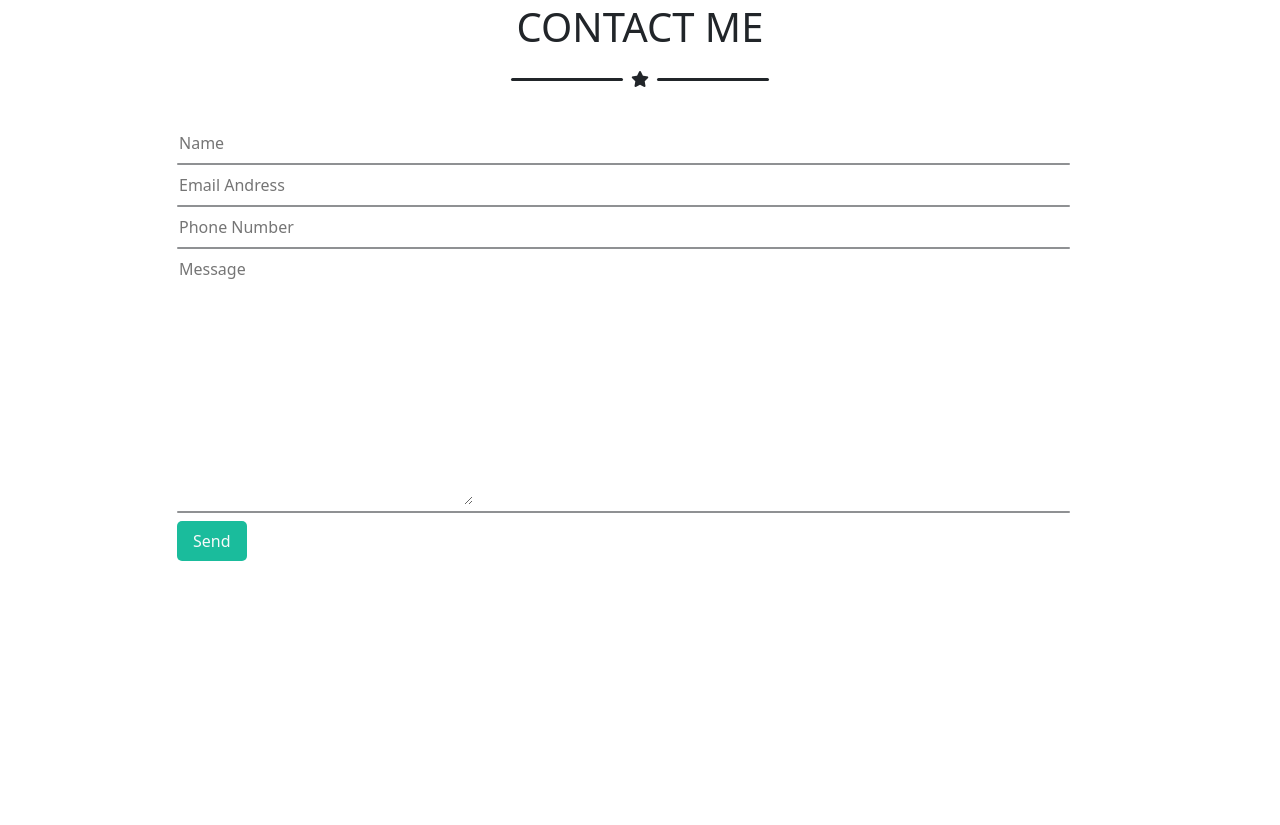
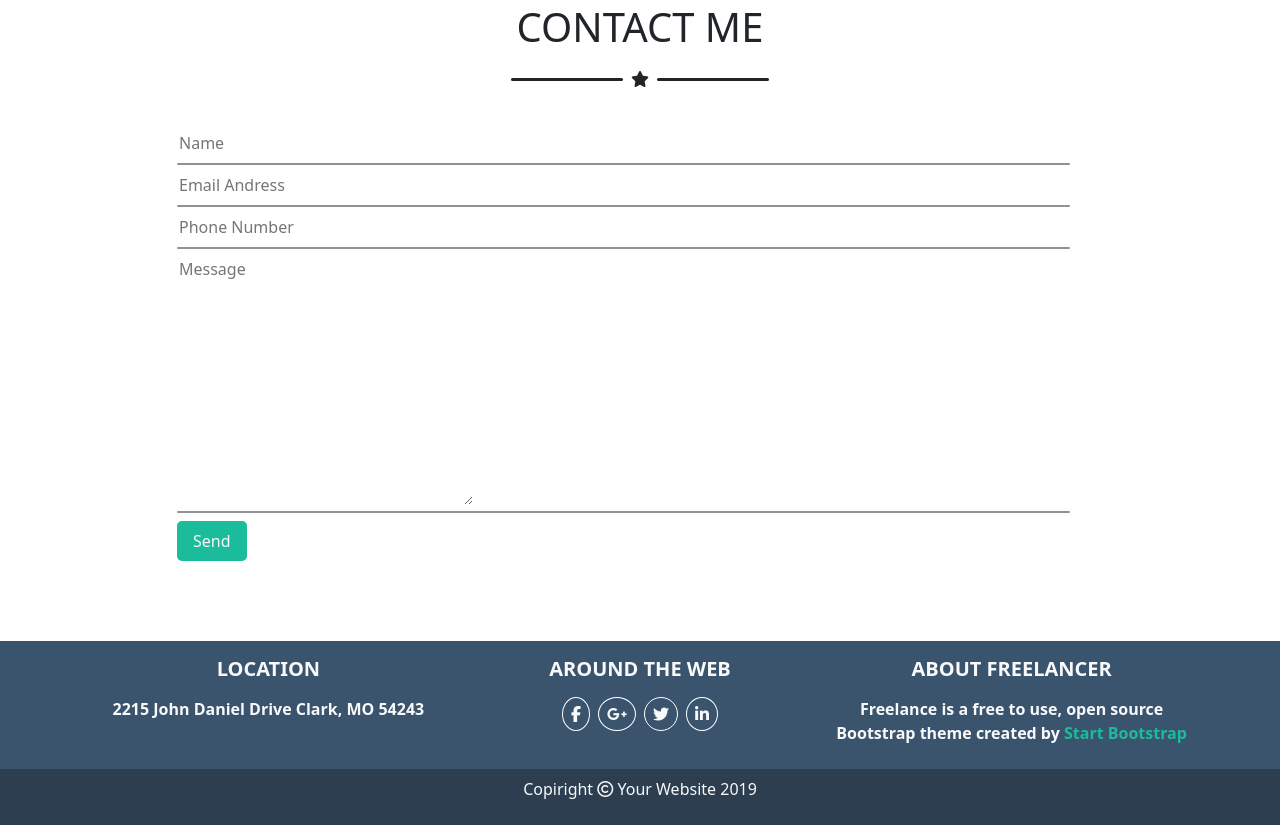
Before and after one commit to igorliotta/html-css-bootstrap-freelancer, a plain HTML site: page index.html in a window 1280 px wide. Shown: the part 1836-2661 px from the top of the page. Before the commit the page ends 2477 px from the top, so only its background shows below. Drawn offline with nearby package versions, Linux system fonts and the light colour scheme.

Commit message:
Added: content in footer section

```diff
--- a/css/app.css
+++ b/css/app.css
@@ -61,6 +61,26 @@
 .send-button {
     background-color: #1ABC9C;
     border-radius: 5px;
+}
+
+/* FOOTER */
+
+.footer-up {
+    background-color: #3A546D;
+}
+
+.footer-down {
+    background-color: #2C3E50;
+}
+
+.green {
+    color: #1ABC9C;
+}
+
+.social {
+    border: 1px solid white;
+    line-height: 2px;
+    border-radius: 50%;
 }
 
 /* MEDIAQUEERY */
--- a/index.html
+++ b/index.html
@@ -222,19 +222,61 @@
 
        <!-- FOOTER -->
 
-       <div class="container">
-        <div class="row">
+      <footer class="footer-page">
+       <section class="footer-up">
+        <div class="container">
+            <div class="row">
 
-            <div class="col-12 d-flex justify-content-center footer-first-col">
-                <div class="col-4"></div>
-                <div class="col-4"></div>
-                <div class="col-4"></div>
+                <div class="col-12 d-flex justify-content-center footer-first-col py-2">
+                    <div class="col-4 flex-column align-items-center justify-content-center text-center fw-bold">
+                        <div class="col d-flex justify-content-center align-items-center">
+                            <h5 class="h5 text-light text-uppercase fw-bold py-2">Location</h5>
+                        </div>
+                        <div class="col d-flex justify-content-center align-items-center">
+                            <p class="text-light">2215 John Daniel Drive Clark, MO 54243</p>
+                        </div>
+                    </div>
+
+                    <div class="col-4 flex-column align-items-center justify-content-center text-center fw-bold">
+                        <div class="col d-flex justify-content-center align-items-center">
+                            <h5 class="h5 text-light text-uppercase fw-bold py-2">Around the web</h5>
+                        </div>
+                        <div class="col d-flex justify-content-center align-items-center">
+                            <ul class="text-light list-unstyled d-flex gap-2">
+                                <li class="social px-2 py-2 fs-6 text"><a href="#"><i class="fa-brands fa-facebook-f"></i></a></li>
+                                <li class="social px-2 py-2"><a href="#"><i class="fa-brands fa-google-plus-g"></i></a></li>
+                                <li class="social px-2 py-2"><a href="#"><i class="fa-brands fa-twitter"></i></a></li>
+                                <li class="social px-2 py-2"><a href="#"><i class="fa-brands fa-linkedin-in"></i></a></li>
+                            </ul>
+                        </div>
+                    </div>
+
+                    <div class="col-4 flex-column align-items-center justify-content-center text-center fw-bold">
+                        <div class="col d-flex justify-content-center align-items-center">
+                            <h5 class="h5 text-light text-uppercase fw-bold py-2">About freelancer</h5>
+                        </div>
+                        <div class="col d-flex justify-content-center align-items-center">
+                            <p class="text-light">Freelance is a free to use, open source Bootstrap theme created by <span class="green">Start Bootstrap</span></p>
+                        </div>
+                    </div>
+
+                </div>
+
+
+
             </div>
-
-                <div class="col-12"></div>
-
         </div>
-       </div>
+       </section>
+       <section class="footer-down">
+        <div class="container">
+            <div class="row">
+                <div class="col-12 text-center text-light fs-6 text justify-content-center align-items-center py-2">
+                    <p>Copiright <i class="fa-regular fa-copyright"></i> Your Website 2019</p>
+                </div>
+            </div>
+        </div>
+       </section>
+      </footer>
 
    </div>
 </body>
```
